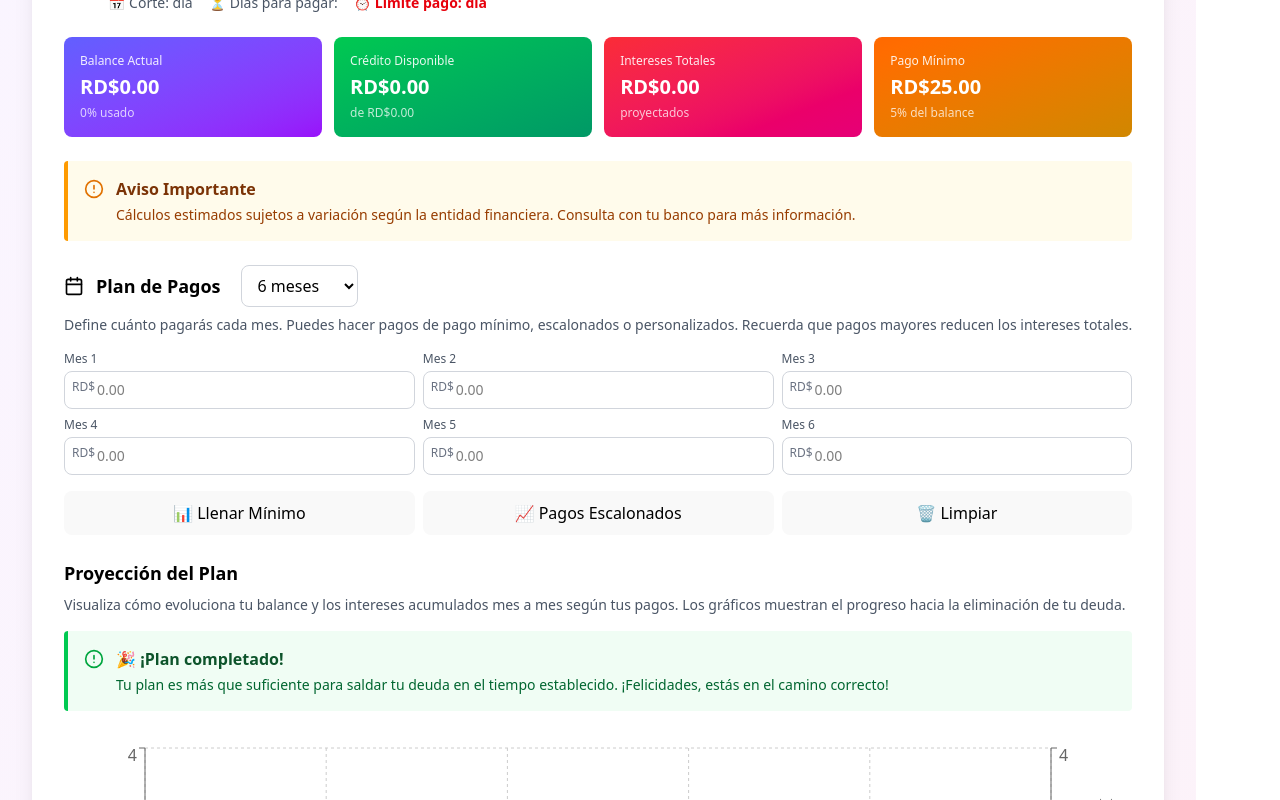
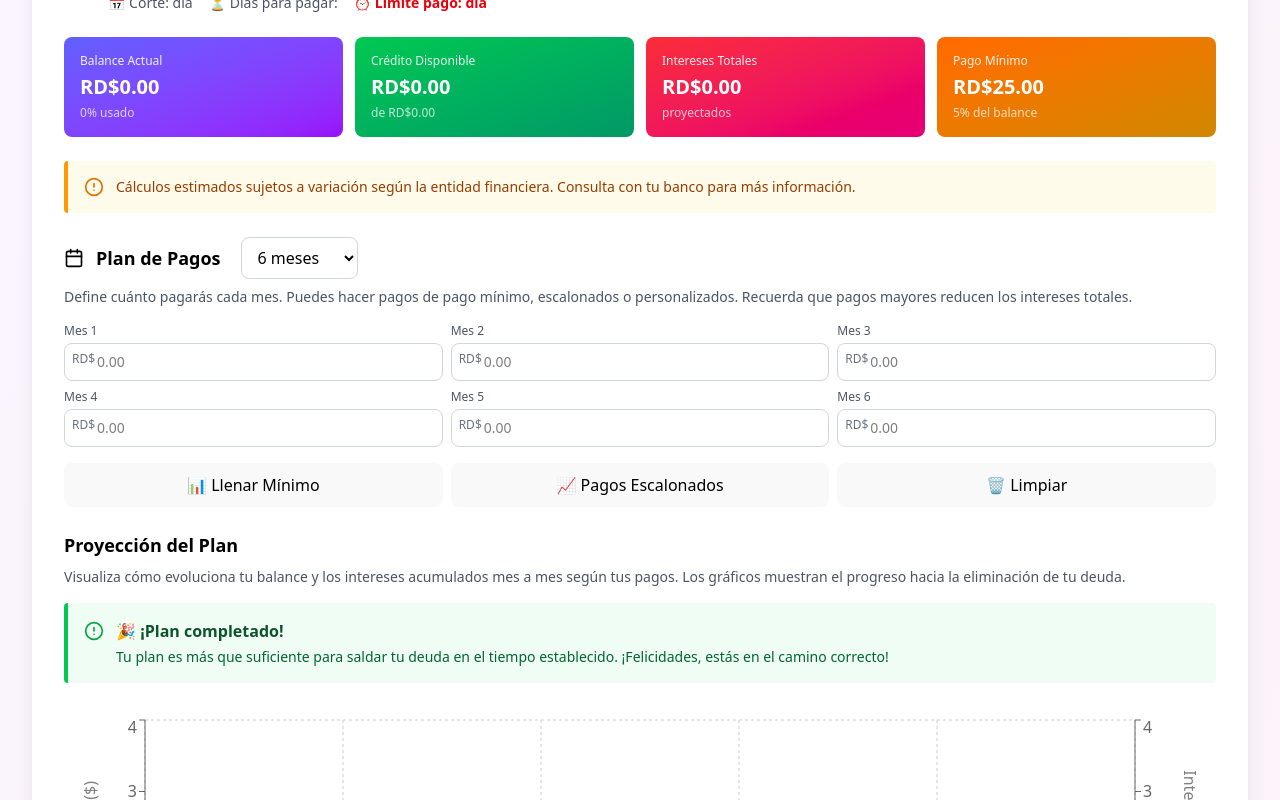
Before and after one commit to drfernandez1221-coder/planificador-financiero, a React (Vite) app: page / in a window 1280 px wide. Both pictures are taken after a click on the button "🚀 Comenzar Simulación". Shown: the part 131-931 px from the top of the page. Built offline with nearby package versions, Linux system fonts and the light colour scheme.

Commit message:
Eso ta to

```diff
--- a/src/App.jsx
+++ b/src/App.jsx
@@ -756,14 +756,11 @@ export default function CreditCardPlanner() {
 
           <div className="mb-6">
             <div className="bg-amber-50 border-l-4 border-amber-500 p-4 mb-6 rounded">
-              <div className="flex gap-3">
-                <AlertCircle className="w-5 h-5 text-amber-600 flex-shrink-0 mt-0.5" />
-                <div>
-                  <h3 className="font-semibold text-amber-900">Aviso Importante</h3>
-                  <p className="text-sm text-amber-800 mt-1">
+              <div className="flex gap-3 items-center">
+                <AlertCircle className="w-5 h-5 text-amber-600 flex-shrink-0" />
+                <p className="text-sm text-amber-800">
                   Cálculos estimados sujetos a variación según la entidad financiera. Consulta con tu banco para más información.
                 </p>
-                </div>
               </div>
             </div>
 
@@ -1022,16 +1019,18 @@ export default function CreditCardPlanner() {
               Consejos Financieros
             </h3>
 
+            <div className="grid grid-cols-1 md:grid-cols-3 gap-4">
+              <div>
                 {(() => {
                   const tips = getFinancialTips();
                   return (
-                <div className={`border-l-4 rounded-lg p-5 ${
+                    <div className={`border-l-4 rounded-lg p-4 h-full ${
                       tips.severity === 'critical' ? 'bg-red-50 border-red-500' :
                       tips.severity === 'warning' ? 'bg-yellow-50 border-yellow-500' :
                       tips.severity === 'info' ? 'bg-blue-50 border-blue-500' :
                       'bg-green-50 border-green-500'
                     }`}>
-                  <h4 className={`font-semibold text-lg mb-3 ${
+                      <h4 className={`font-semibold text-sm mb-2 ${
                         tips.severity === 'critical' ? 'text-red-900' :
                         tips.severity === 'warning' ? 'text-yellow-900' :
                         tips.severity === 'info' ? 'text-blue-900' :
@@ -1039,7 +1038,7 @@ export default function CreditCardPlanner() {
                       }`}>
                         {tips.icon} {tips.title}
                       </h4>
-                  <div className={`text-sm space-y-2 ${
+                      <div className={`text-sm space-y-1 ${
                         tips.severity === 'critical' ? 'text-red-800' :
                         tips.severity === 'warning' ? 'text-yellow-800' :
                         tips.severity === 'info' ? 'text-blue-800' :
@@ -1052,8 +1051,8 @@ export default function CreditCardPlanner() {
                     </div>
                   );
                 })()}
+              </div>
 
-            <div className="mt-6 grid grid-cols-1 md:grid-cols-2 gap-4">
               <div className="bg-gradient-to-br from-purple-50 to-blue-50 border border-purple-200 rounded-lg p-4">
                 <h4 className="font-semibold text-purple-900 mb-3">📚 Educación Financiera</h4>
                 <ul className="text-sm text-purple-800 space-y-2">
@@ -1063,6 +1062,7 @@ export default function CreditCardPlanner() {
                   <li>✓ Cada pago extra reduce significativamente los intereses</li>
                 </ul>
               </div>
+
               <div className="bg-gradient-to-br from-orange-50 to-pink-50 border border-orange-200 rounded-lg p-4">
                 <h4 className="font-semibold text-orange-900 mb-3">💡 Acciones Recomendadas</h4>
                 <ul className="text-sm text-orange-800 space-y-2">
```
Lines whose indentation alone changed are shown as unchanged.
